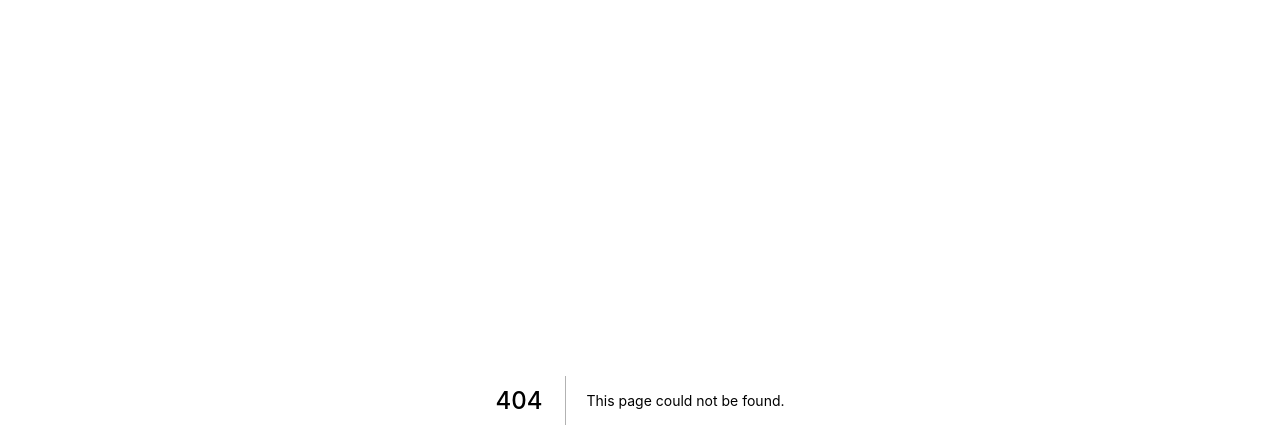
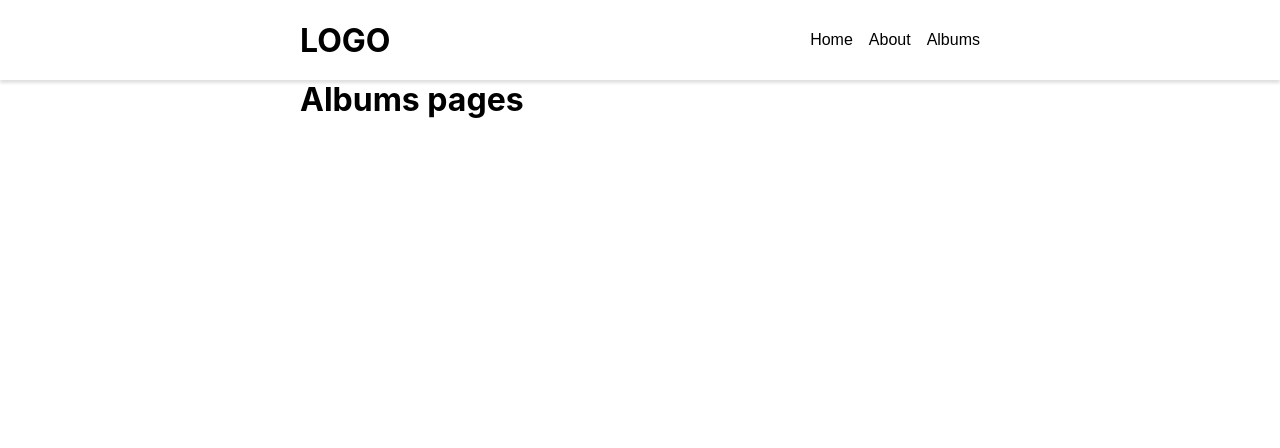
Before and after one commit to yanmoenaing118/deep-nextjs, a Next.js app: page /albums in a window 1280 px wide. Before the commit this address had no page. Shown: the top 448 px of the page. Built offline with nearby package versions, Linux system fonts and the light colour scheme.

Commit message:
main line development

```diff
--- /dev/null
+++ b/components/Header.js
@@ -0,0 +1,29 @@
+import Nav from "./Nav";
+
+export default function Header() {
+  return (
+    <header>
+      <div>
+      <h1>LOGO</h1>
+      <Nav />
+      </div>
+      <style jsx>{`
+        header {
+          height: 80px;
+          display: flex;
+          align-items: center;
+          box-shadow: 0 3px 3px rgba(0,0,0,0.125);
+        }
+
+        header > div {
+            display: flex;
+            justify-content: space-between;
+            align-items: center;
+            width: 100%;
+          max-width: 680px;
+          margin: 0 auto;
+        }
+      `}</style>
+    </header>
+  );
+}
--- /dev/null
+++ b/components/Nav.js
@@ -0,0 +1,33 @@
+import Link from "next/link";
+
+export default function Nav() {
+  return (
+    <nav>
+      <ul>
+        <li>
+          <Link href="/">
+            <a>Home</a>
+          </Link>
+        </li>
+        <li>
+          <Link href="/about">About </Link>
+        </li>
+        <li>
+          <Link href="/albums">Albums </Link>
+        </li>
+      </ul>
+      <style jsx>{`
+        ul {
+          list-style: none;
+          padding: 0;
+          display: flex;
+        }
+
+        ul li {
+          font-family: arial;
+          padding-left: 1em;
+        }
+      `}</style>
+    </nav>
+  );
+}
--- /dev/null
+++ b/layout/AlbumsLayout.js
@@ -0,0 +1,13 @@
+export default function AlbumnsLayout({ children }) {
+  return (
+    <div className="Albumns-layout">
+      {children}
+      <style jsx>{`
+        .Albumns-layout {
+          max-width: 680px;
+          margin: 0 auto;
+        }
+      `}</style>
+    </div>
+  );
+}
--- /dev/null
+++ b/layout/index.js
@@ -0,0 +1,14 @@
+import Head from "next/head";
+import Header from "../components/Header";
+
+export default function Layout({ children }) {
+  return (
+    <>
+      <Head>
+        <title>Yan Moe Naing</title>
+      </Head>
+      <Header />
+      {children}
+    </>
+  );
+}
--- a/pages/_app.js
+++ b/pages/_app.js
@@ -1,7 +1,12 @@
-import '../styles/globals.css'
+import Layout from "../layout";
+import "../styles/globals.css";
 
 function MyApp({ Component, pageProps }) {
-  return <Component {...pageProps} />
+  return (
+    <Layout>
+      <Component {...pageProps} />
+    </Layout>
+  );
 }
 
-export default MyApp
+export default MyApp;
--- a/pages/about.js
+++ b/pages/about.js
@@ -1,8 +1,11 @@
+import AboutLayout from "../layout/AboutLayout";
 
 export default function About() {
   return (
 
-      <h1>About us page</h1>
+      <AboutLayout>
+        <h1>About us page</h1>
+      </AboutLayout>
 
   );
 }
--- /dev/null
+++ b/pages/albums/index.js
@@ -0,0 +1,9 @@
+import AlbumnsLayout from "../../layout/AlbumsLayout";
+
+export default function AlbumsPage() {
+  return (
+    <AlbumnsLayout>
+      <h1>Albums pages</h1>
+    </AlbumnsLayout>
+  );
+}
--- a/pages/index.js
+++ b/pages/index.js
@@ -1,7 +1,11 @@
+import HomeLayout from "../layout/HomeLayout";
+
 export default function Home() {
   return (
 
-      <h1>Welcome to Next JS.</h1>
+      <HomeLayout>
+        <h1>Welcome to Next JS.</h1>
+      </HomeLayout>
 
   );
 }
```
Also changed, not shown: layout/AboutLayout.js (added, +13 -0 lines), layout/HomeLayout.js (added, +13 -0 lines), states/user.js (deleted, +0 -15 lines).
